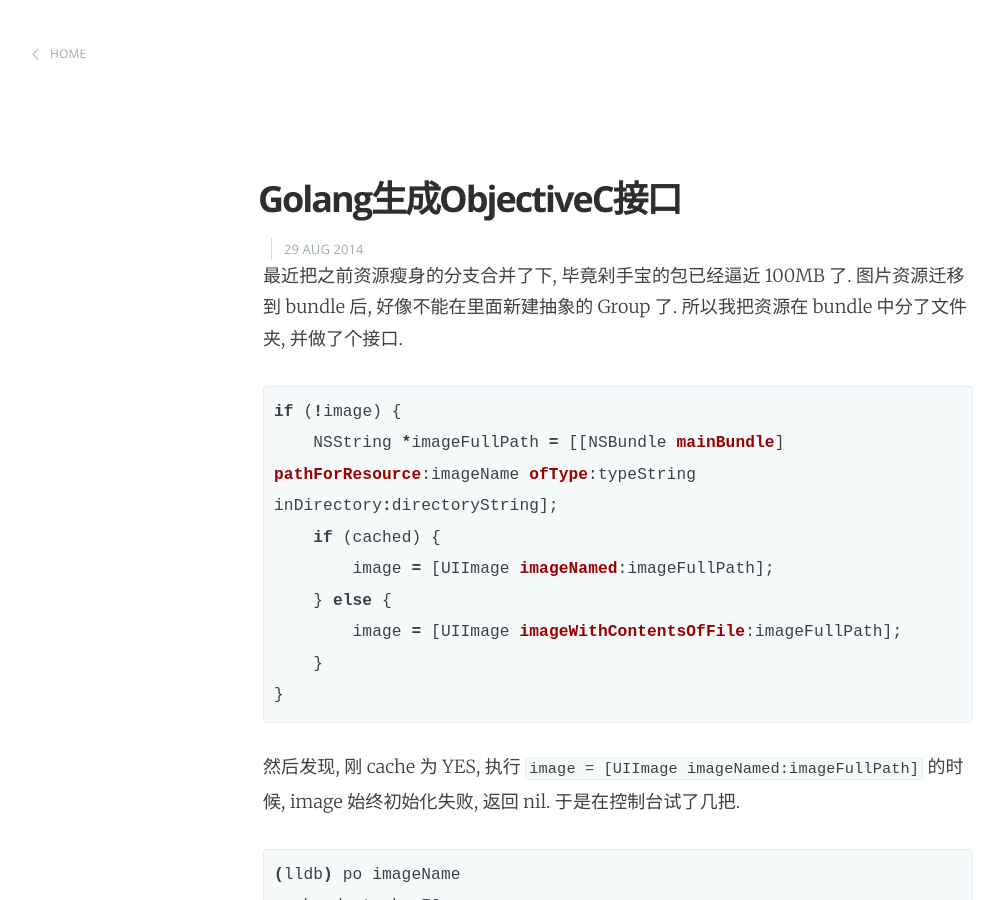
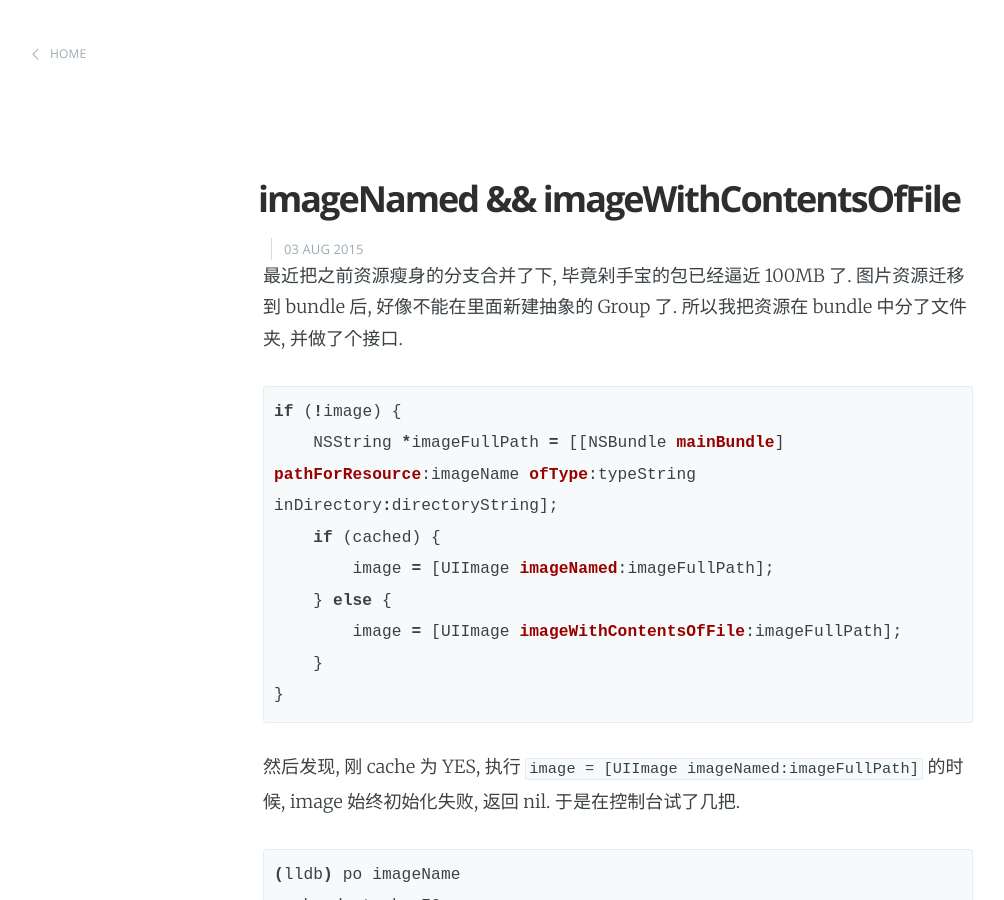
Before and after one commit to veightz/veightz.github.io, a Jekyll site: the page built from _posts/2015-08-03-imageNamed-and-imageWithContentsOfFile.markdown, in a window 1280 px wide and 900 px high. Shown: the whole window, without its empty margins (22-1026 px from the left). Built offline with Jekyll 4.4.1, drawn with Linux system fonts in a browser that asks for light colours; Markdown is read by kramdown in place of the engine named in the settings; comment, search, counter and statistics services are not loaded.

Commit message:
Modify post date.

```diff
--- a/_posts/2014-08-29-golang-create-oc.markdown
+++ b/_posts/2014-08-29-golang-create-oc.markdown
@@ -4,6 +4,7 @@ title: Golang生成ObjectiveC接口
 date: 2014-08-29 22:40:22
 categories:
 ---
+
 之前写ObjectiveC的接口写哭了，因为接口数量实在是太多了，所以写了个Golang的小工具打辅助。
 
 {% highlight go %}
--- a/_posts/2015-08-03-imageNamed-and-imageWithContentsOfFile.markdown
+++ b/_posts/2015-08-03-imageNamed-and-imageWithContentsOfFile.markdown
@@ -1,7 +1,7 @@
 ---
 layout: post
-title: Golang生成ObjectiveC接口
-date: 2014-08-29 22:40:22
+title: imageNamed && imageWithContentsOfFile
+date: 2015-08-03 22:40:22
 ---
 
 最近把之前资源瘦身的分支合并了下, 毕竟剁手宝的包已经逼近 100MB 了. 图片资源迁移到 bundle 后, 好像不能在里面新建抽象的 Group 了.
```
